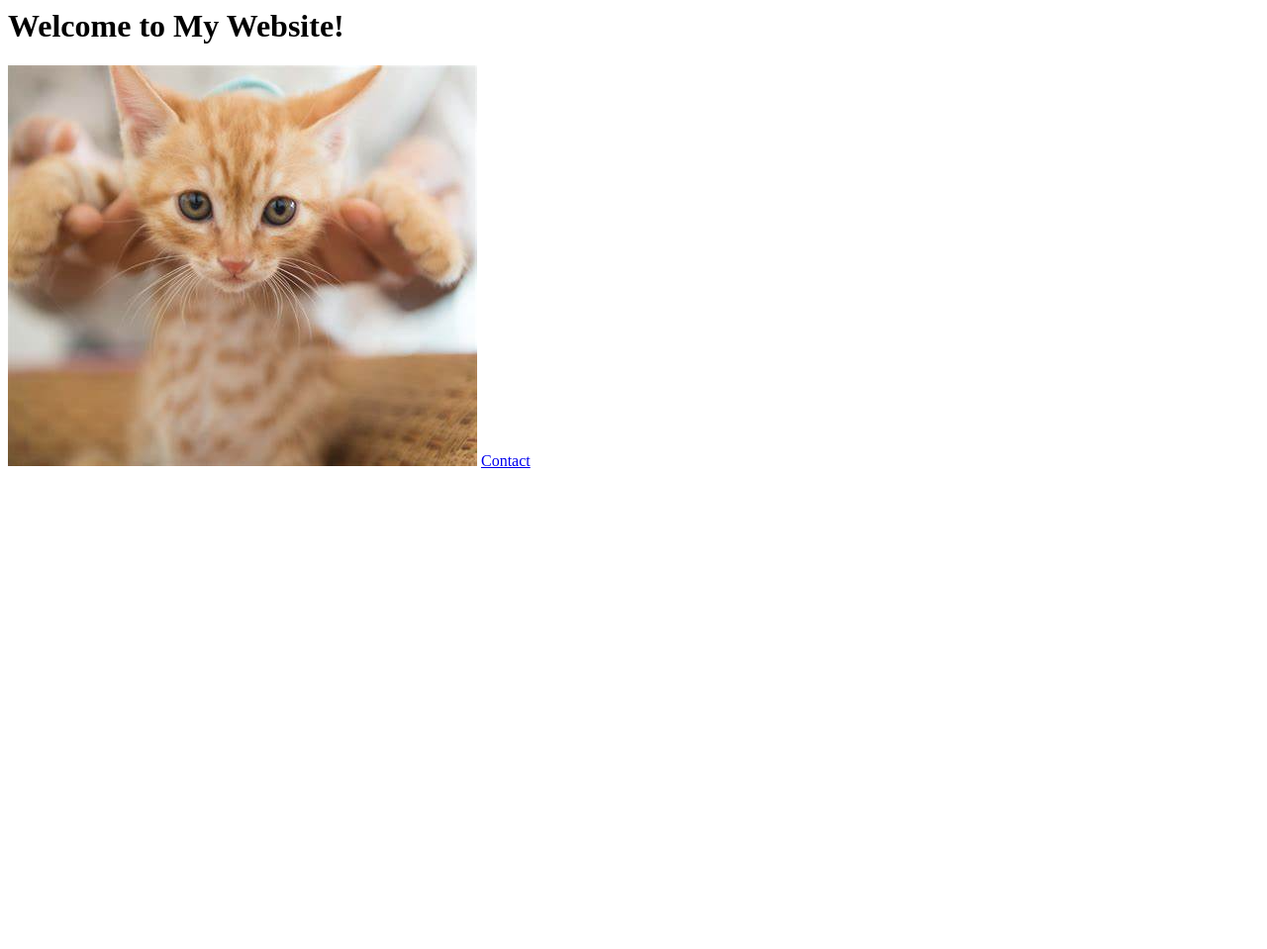
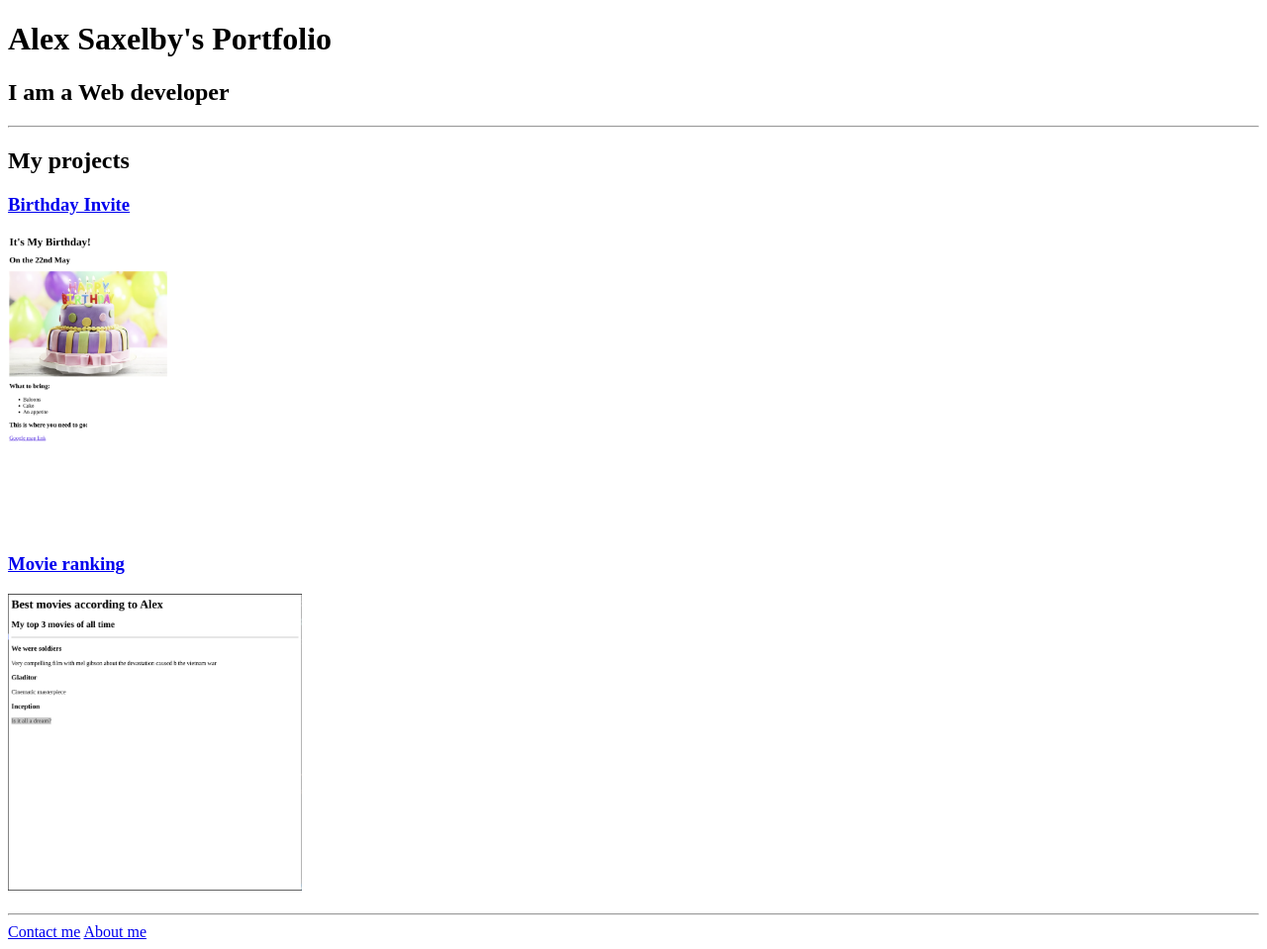
Before and after one commit to Saxissi/Html_PortfolioA, a plain HTML site: page index.html in a window 1280 px wide. Shown: the whole page at 99% size. Before the commit the page ends 800 px from the top, so only its background shows below. Drawn offline with Linux system fonts and the light colour scheme.

Commit message:
Add files via upload

```diff
--- a/index.html
+++ b/index.html
@@ -1,5 +1,25 @@
-<h1>Welcome to My Website!</h1>
-<!-- Add an image of yourself that links to the about page -->
-<a href="./public/about.html"><img src="./assets/images/cat.png" alt="cat"></a>
-<!-- Add a link to your contact me page here -->
-<a href="./public/contact.html">Contact</a>
+
+<!DOCTYPE HTML>
+<html lang="en">
+    <header>
+       <meta charset="utf-8">
+       <title>Alex Saxelby's Portfolio</title>
+    </header>
+    <body>
+        <h1>Alex Saxelby's Portfolio</h1>
+        <h2>I am a Web developer</h2>
+        <hr>
+        <h2>My projects</h2>
+        <h3><a href="public/birthday-invite.html">Birthday Invite</a></h3>
+        <a><img src="./assets/images/Screenshot from 2024-12-11 12-24-52.png" height="300" alt="Birthday Invite"></a>
+
+        <h3><a href="./public/index.html">Movie ranking</a></h3>
+        <h3><img src="./assets/images/Screenshot from 2024-12-11 11-34-24.png" height="300" alt="Movie rankings"></h3>
+
+        <hr>
+        <a href="./public/contact.html">Contact me</a> <a href="./public/about.html">About me</a>
+    </body>
+
+
+
+</html>
```
